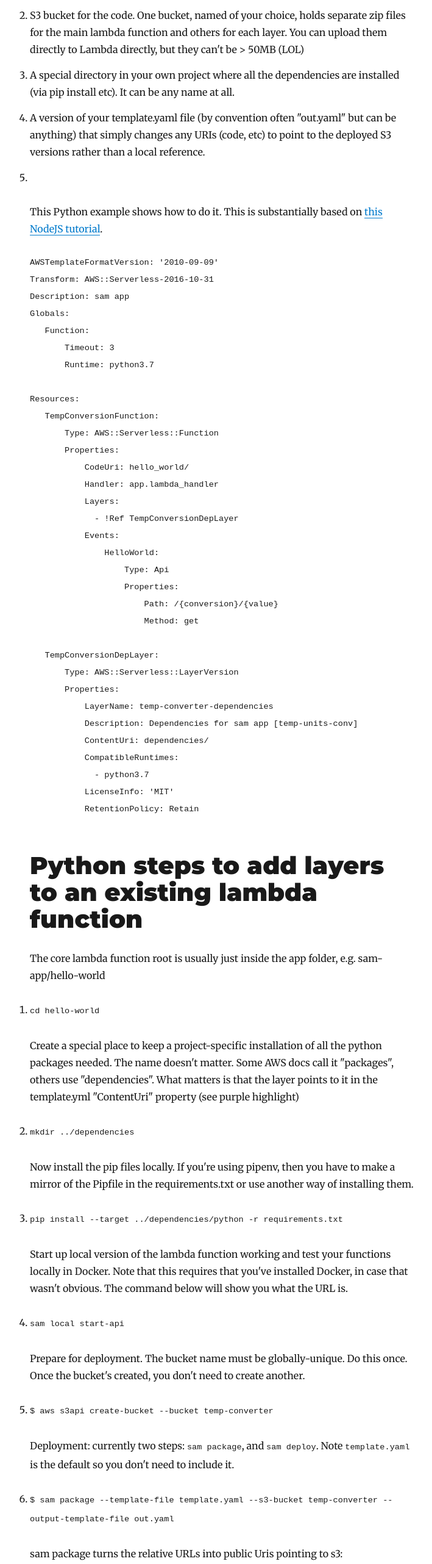
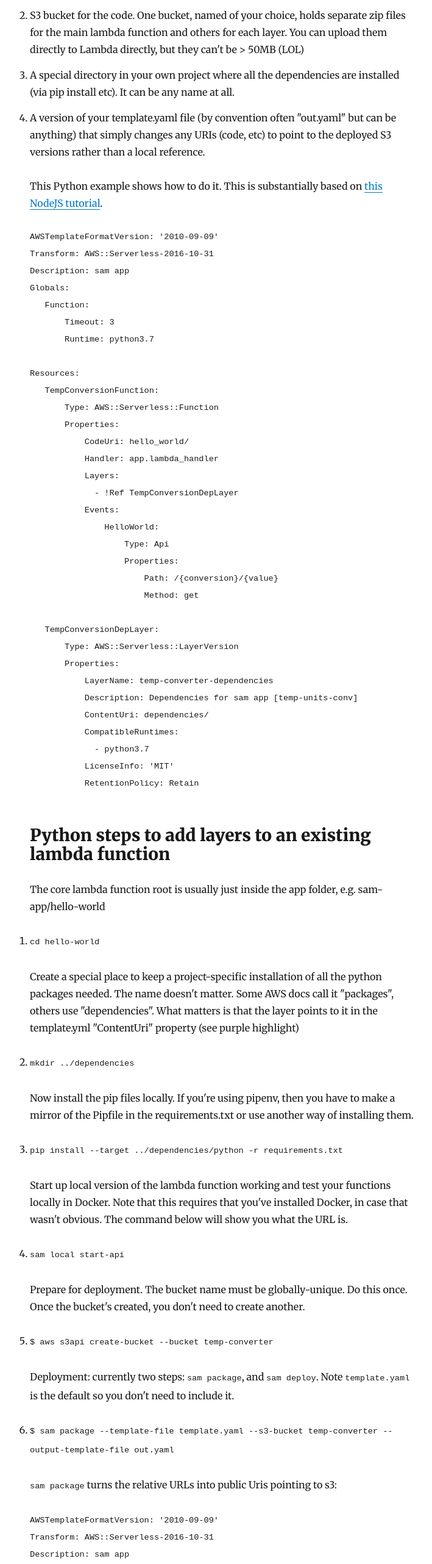
Before and after one commit to boxabirds/lisn-blog, a Gatsby site: page /blog/aws-lambdas-and-layers-in-python/ in a window 1280 px wide. Shown: the part 763-3327 px from the top of the page at 61% size, without its empty margins (276-985 px from the left). Built offline with nearby package versions, Linux system fonts and the light colour scheme; Gatsby itself is replaced by a stand-in of ours; some packages are replaced by stand-ins of ours; code samples lack their colours.

Commit message:
Update Blog “aws-lambdas-and-layers-in-python”

````diff
--- a/content/blog/aws-lambdas-and-layers-in-python.md
+++ b/content/blog/aws-lambdas-and-layers-in-python.md
@@ -19,7 +19,6 @@
 2. S3 bucket for the code. One bucket, named of your choice, holds separate zip files for the main lambda function and others for each layer. You can upload them directly to Lambda directly, but they can't be > 50MB (LOL)
 3. A special directory in your own project where all the dependencies are installed (via pip install etc). It can be any name at all.
 4. A version of your template.yaml file (by convention often "out.yaml" but can be anything) that simply changes any URIs (code, etc) to point to the deployed S3 versions rather than a local reference.
-5.
 
 This Python example shows how to do it. This is substantially based on [this NodeJS tutorial](https://aws.amazon.com/blogs/compute/working-with-aws-lambda-and-lambda-layers-in-aws-sam/#:~:text=To%20support%20Lambda%20layers%2C%20SAM,or%20sam%20local%20start%2Dapi.).
 
@@ -59,7 +58,7 @@
            RetentionPolicy: Retain
 ```
 
-# Python steps to add layers to an existing lambda function
+## Python steps to add layers to an existing lambda function
 
 The core lambda function root is usually just inside the app folder, e.g. sam-app/hello-world
 
@@ -85,7 +84,7 @@
 
 6. `$ sam package --template-file template.yaml --s3-bucket temp-converter --output-template-file out.yaml`
 
-sam package turns the relative URLs into public Uris pointing to s3:
+`sam package` turns the relative URLs into public Uris pointing to s3:
 ```
 AWSTemplateFormatVersion: '2010-09-09'
 Transform: AWS::Serverless-2016-10-31
@@ -123,7 +122,3 @@
 Now deploy using this new output file. Stacks are a pile of AWS resources that it tracks the lifespan of. stack-name is whatever you want to call the resulting stack of this deployment.
 
 7. `$ sam deploy --template-file ./out.yaml --stack-name temp-converter-stack --capabilities CAPABILITY_IAM`
-
-Use the template above as a template for your own file. Change the 8 green items to whatever matches your own naming and location setup.
-
-The orange text is the logical name of the layer, and this script refers to it. If you change one you have to change the other.
````
